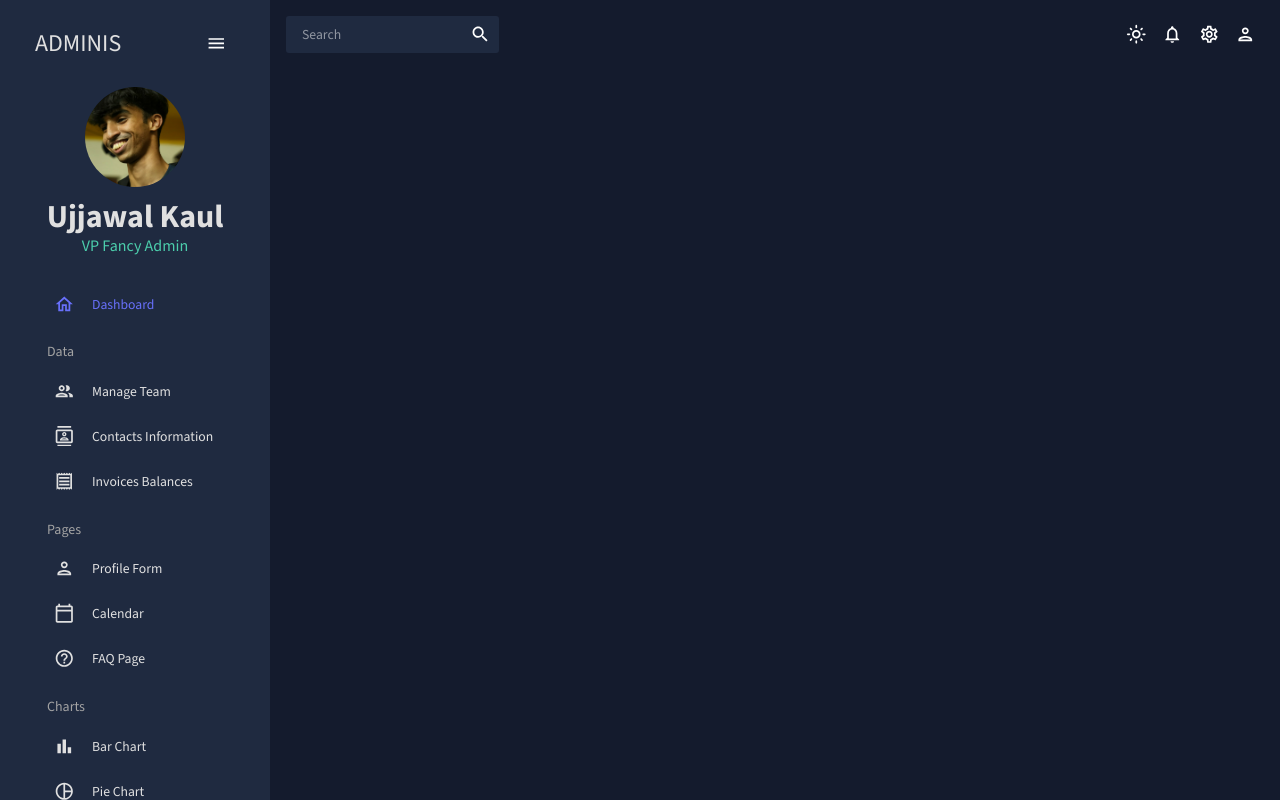
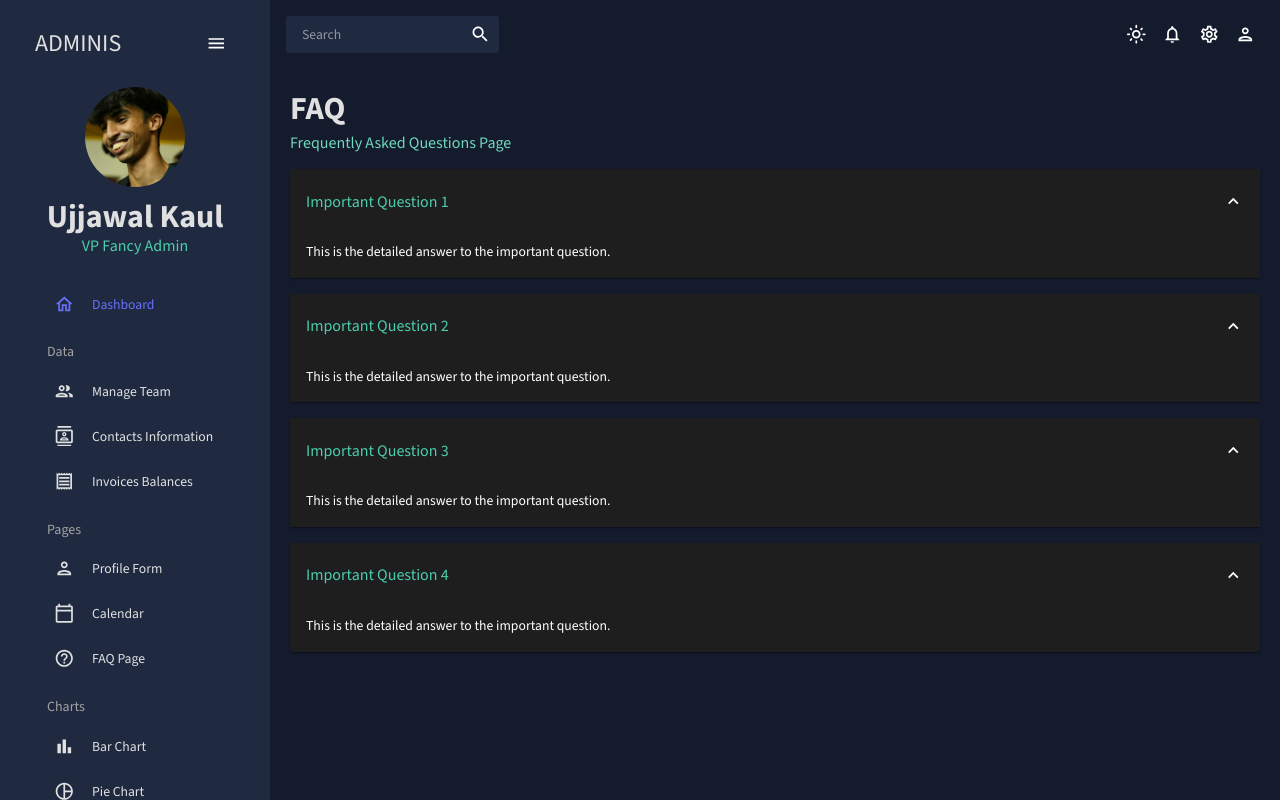
Before and after one commit to UjjwalKaul/sample-dashboard, a React (Create React App) app: page /faq in a window 1280 px wide. Built offline with nearby package versions, Linux system fonts and the light colour scheme.

Commit message:
Added Accordion

```diff
--- a/src/App.js
+++ b/src/App.js
@@ -11,7 +11,7 @@ import Contacts from './scenes/contacts';
 import Form from '../src/scenes/form';
 // import Line from '../src/scenes/line';
 // import Pie from '../src/scenes/pie';
-// import FAQ from '../src/scenes/faq';
+import FAQ from '../src/scenes/faq';
 // import Geography from '../src/scenes/geography';
 import Calender from '../src/scenes/calendar';
 
@@ -34,7 +34,7 @@ function App() {
               {/* <Route path="/bar" element={<Bar />} /> */}
               {/* <Route path="/pie" element={<Pie />} /> */}
               {/* <Route path="/line" element={<Line />} /> */}
-              {/* <Route path="/faq" element={<FAQ />} /> */}
+              <Route path="/faq" element={<FAQ />} />
               {/* <Route path="/geography" element={<Geography />} /> */}
               <Route path="/calendar" element={<Calender />} />
             </Routes>
--- /dev/null
+++ b/src/scenes/faq/index.jsx
@@ -0,0 +1,71 @@
+import React from 'react';
+import {
+  Box,
+  useTheme,
+  Typography,
+  Accordion,
+  AccordionSummary,
+  AccordionDetails,
+} from '@mui/material';
+import ExpandMoreIcon from '@mui/icons-material/ExpandMore';
+import Header from '../../components/Header';
+import { tokens } from '../../theme';
+
+export default function FAQ() {
+  const theme = useTheme();
+  const colors = tokens(theme.palette.mode);
+
+  return (
+    <Box m="20px">
+      <Header title="FAQ" subtitle="Frequently Asked Questions Page" />
+      <Accordion defaultExpanded>
+        <AccordionSummary expandIcon={<ExpandMoreIcon />}>
+          <Typography color={colors.greenAccent[500]} variant="h5">
+            Important Question 1
+          </Typography>
+        </AccordionSummary>
+        <AccordionDetails>
+          <Typography>
+            This is the detailed answer to the important question.
+          </Typography>
+        </AccordionDetails>
+      </Accordion>
+      <Accordion defaultExpanded>
+        <AccordionSummary expandIcon={<ExpandMoreIcon />}>
+          <Typography color={colors.greenAccent[500]} variant="h5">
+            Important Question 2
+          </Typography>
+        </AccordionSummary>
+        <AccordionDetails>
+          <Typography>
+            This is the detailed answer to the important question.
+          </Typography>
+        </AccordionDetails>
+      </Accordion>
+      <Accordion defaultExpanded>
+        <AccordionSummary expandIcon={<ExpandMoreIcon />}>
+          <Typography color={colors.greenAccent[500]} variant="h5">
+            Important Question 3
+          </Typography>
+        </AccordionSummary>
+        <AccordionDetails>
+          <Typography>
+            This is the detailed answer to the important question.
+          </Typography>
+        </AccordionDetails>
+      </Accordion>
+      <Accordion defaultExpanded>
+        <AccordionSummary expandIcon={<ExpandMoreIcon />}>
+          <Typography color={colors.greenAccent[500]} variant="h5">
+            Important Question 4
+          </Typography>
+        </AccordionSummary>
+        <AccordionDetails>
+          <Typography>
+            This is the detailed answer to the important question.
+          </Typography>
+        </AccordionDetails>
+      </Accordion>
+    </Box>
+  );
+}
```
Also changed, not shown: src/scenes/calendar/index.jsx (renamed from src/scenes/calendar/index.js).
